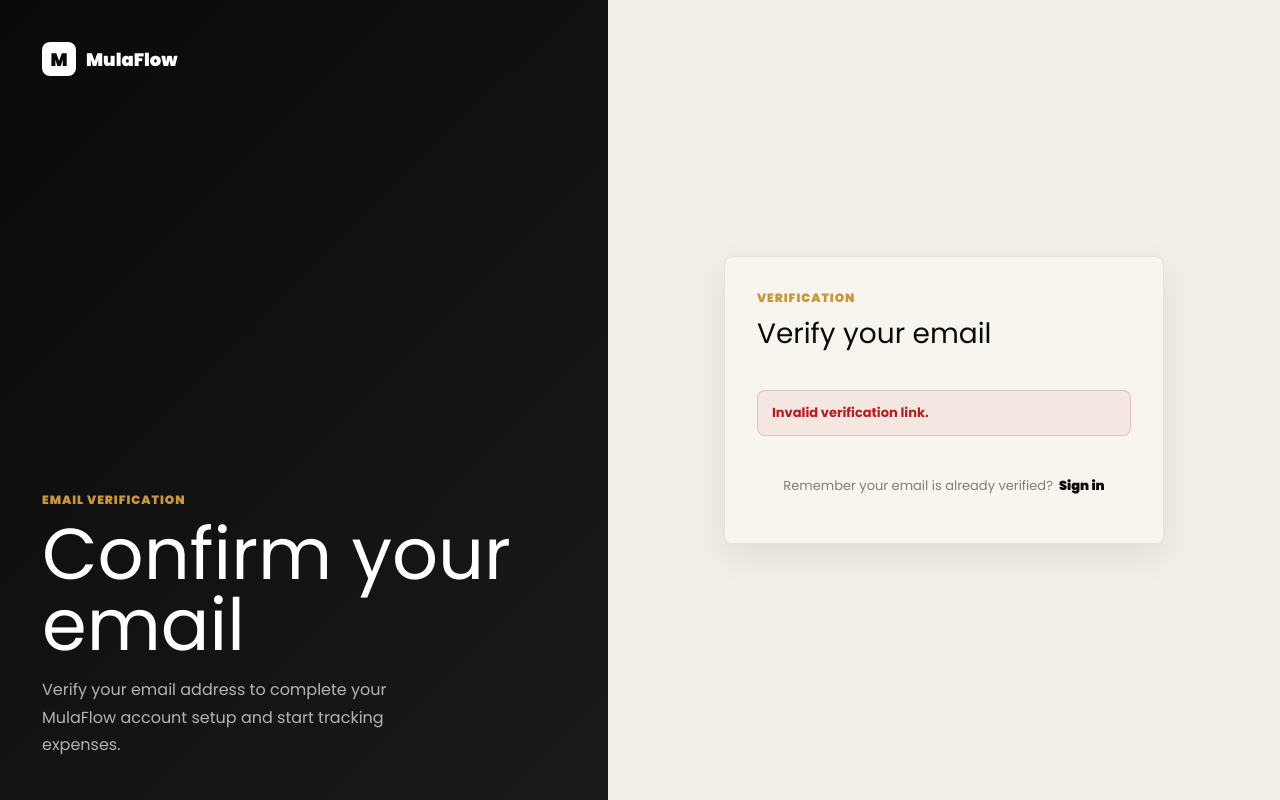
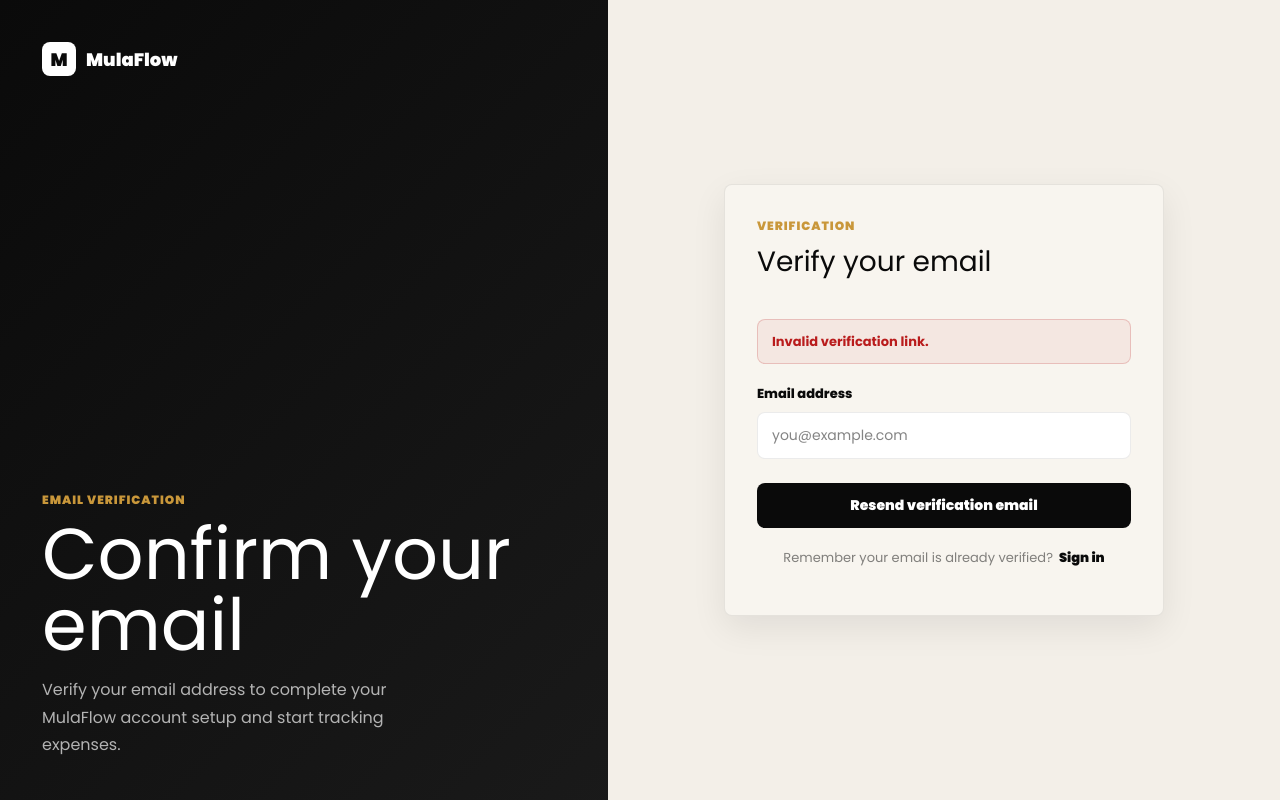
Before and after one commit to Ishoula/MulaFlow, a React (Vite) app: page /verify-email in a window 1280 px wide. Built offline with nearby package versions, Linux system fonts and the light colour scheme.

Commit message:
feat(auth): add resend verification email
- update verifyEmail API endpoint to use /auth/verify prefix
- add new resendVerificationEmail API method
- add resend verification email UI and logic in VerifyEmail page, including email input for missing email param, loading state and error handling

```diff
--- a/src/api/authApi.js
+++ b/src/api/authApi.js
@@ -9,5 +9,9 @@ export const registerUser = async (data) => {
 };
 
 export const verifyEmail = async (token) => {
-  return axios.get(`/verify?token=${encodeURIComponent(token)}`);
+  return axios.get(`/auth/verify?token=${encodeURIComponent(token)}`);
 };
+
+export const resendVerificationEmail = async (email) => {
+  return axios.post("/auth/resend-verification", { email });
+};
--- a/src/pages/VerifyEmail.jsx
+++ b/src/pages/VerifyEmail.jsx
@@ -1,12 +1,14 @@
 import { useState, useEffect } from "react";
 import { useNavigate, useSearchParams } from "react-router-dom";
-import { verifyEmail } from "../api/authApi";
+import { verifyEmail, resendVerificationEmail } from "../api/authApi";
 import { Skeleton } from "@/components/ui/skeleton";
 
 export default function VerifyEmail() {
   const [searchParams] = useSearchParams();
   const [status, setStatus] = useState("loading");
   const [message, setMessage] = useState("");
+  const [emailInput, setEmailInput] = useState("");
+  const [resending, setResending] = useState(false);
   const navigate = useNavigate();
 
   const emailParam = searchParams.get("email") || "";
@@ -28,6 +30,31 @@ export default function VerifyEmail() {
         err.response?.data?.error ||
         "Failed to verify email. The link may have expired."
       );
+    }
+  };
+
+  const handleResend = async () => {
+    const targetEmail = emailParam || emailInput;
+    if (!targetEmail) {
+      setMessage("Please provide your email.");
+      return;
+    }
+
+    try {
+      setResending(true);
+      const res = await resendVerificationEmail(targetEmail);
+
+      if (res.status >= 200 && res.status < 300) {
+        setMessage("Verification email resent! Check your inbox.");
+      }
+    } catch (err) {
+      setMessage(
+        err.response?.data?.message ||
+        err.response?.data?.error ||
+        "Failed to resend verification email."
+      );
+    } finally {
+      setResending(false);
     }
   };
 
@@ -102,6 +129,28 @@ export default function VerifyEmail() {
             <div className="flex flex-col py-4">
               {message && <div className="error-banner mb-4">{message}</div>}
 
+              {!emailParam && (
+                <label className="auth-field mb-4">
+                  <span>Email address</span>
+                  <input
+                    type="email"
+                    placeholder="you@example.com"
+                    value={emailInput}
+                    onChange={(e) => setEmailInput(e.target.value)}
+                    autoComplete="email"
+                    required
+                  />
+                </label>
+              )}
+
+              <button
+                className="auth-submit"
+                onClick={handleResend}
+                disabled={resending}
+              >
+                {resending ? <Skeleton /> : "Resend verification email"}
+              </button>
+
               <p className="auth-switch mt-4">
                 Remember your email is already verified?
                 <button type="button" onClick={() => navigate("/login")}>
@@ -119,6 +168,14 @@ export default function VerifyEmail() {
 
               {message && <div className="error-banner mb-4">{message}</div>}
 
+              <button
+                className="auth-submit"
+                onClick={handleResend}
+                disabled={resending}
+              >
+                {resending ? <Skeleton /> : "Resend verification email"}
+              </button>
+
               <p className="auth-switch mt-4">
                 Already verified?
                 <button type="button" onClick={() => navigate("/login")}>
```
